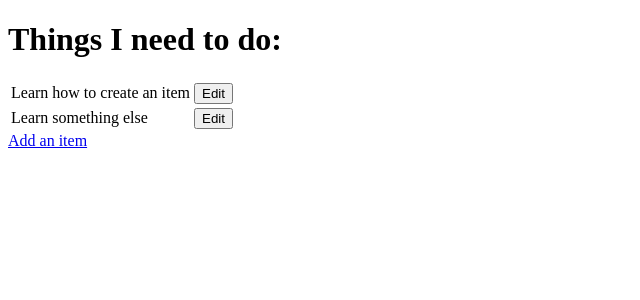
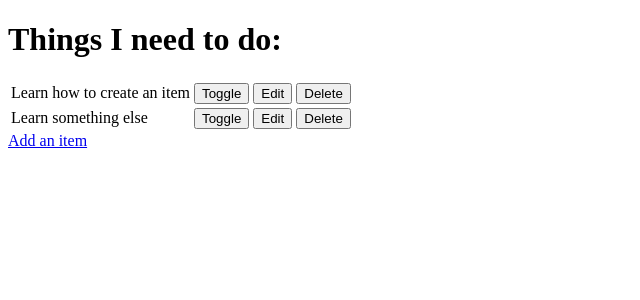
Before and after one commit to gracemcken/hello-django, a Django app: page / in a window 1280 px wide. Shown: the top 300 px of the page, without its empty margins (0-640 px from the left). Run offline with Django 3.2, Linux system fonts and the light colour scheme; data comes from the database, SQL or seed files in the repository; both versions use the stored data as it was after the commit.

Commit message:
Add ability to toggle and delete

```diff
--- a/django_todo/urls.py
+++ b/django_todo/urls.py
@@ -15,11 +15,13 @@ Including another URLconf
 """
 from django.contrib import admin
 from django.urls import path
-from todo.views import get_todo_list, add_item, edit_item
+from todo import views
 
 urlpatterns = [
     path("admin/", admin.site.urls),
-    path("", get_todo_list, name="get_todo_list"),
-    path("add", add_item, name="add"),
-    path("edit/<item_id>", edit_item, name="edit"),
+    path("", views.get_todo_list, name="get_todo_list"),
+    path("add", views.add_item, name="add"),
+    path("edit/<item_id>", views.edit_item, name="edit"),
+    path("toggle/<item_id>", views.toggle_item, name="toggle"),
+    path("delete/<item_id>", views.delete_item, name="delete"),
 ]
--- a/todo/templates/todo/todo_list.html
+++ b/todo/templates/todo/todo_list.html
@@ -20,8 +20,13 @@
             <td>{{ item.name }}</td>
             {% endif %}
             <td>
+                <a href="/toggle/{{ item.id }}"><button>Toggle</button></a>
+            </td>
+            <td>
                 <a href="/edit/{{ item.id }}"><button>Edit</button></a>
             </td>
+            <td><a href="/delete/{{ item.id }}"><button>Delete</button></a></td>
+
         </tr>
         {% empty %}
         <tr>
--- a/todo/views.py
+++ b/todo/views.py
@@ -35,3 +35,16 @@ def edit_item(request, item_id):
     form = ItemForm(instance=item)
     context = {"form": form}
     return render(request, "todo/edit_item.html", context)
+
+
+def toggle_item(request, item_id):
+    item = get_object_or_404(Item, id=item_id)
+    item.done = not item.done
+    item.save()
+    return redirect("get_todo_list")
+
+
+def delete_item(request, item_id):
+    item = get_object_or_404(Item, id=item_id)
+    item.delete()
+    return redirect("get_todo_list")
```
Also changed, not shown: db.sqlite3.
